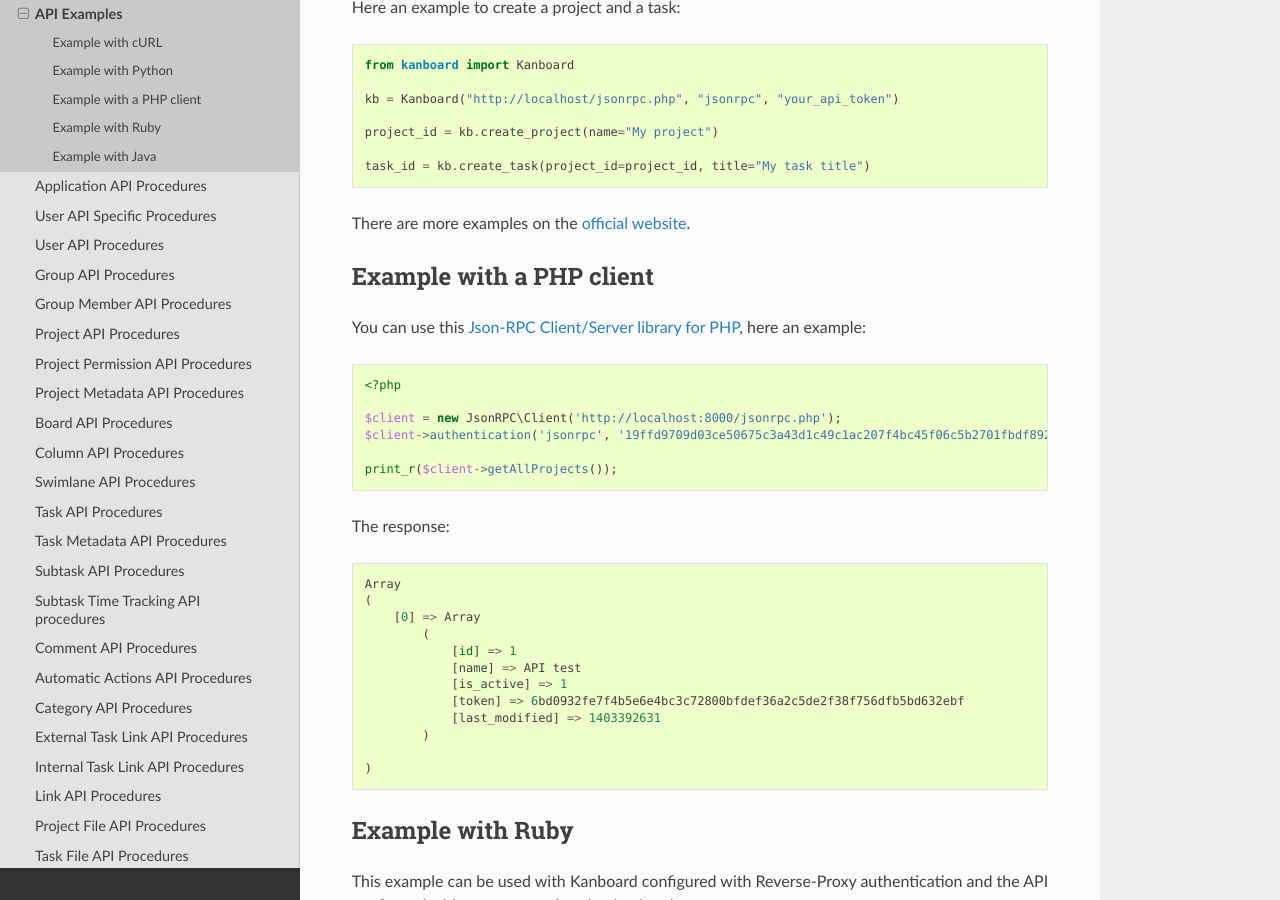
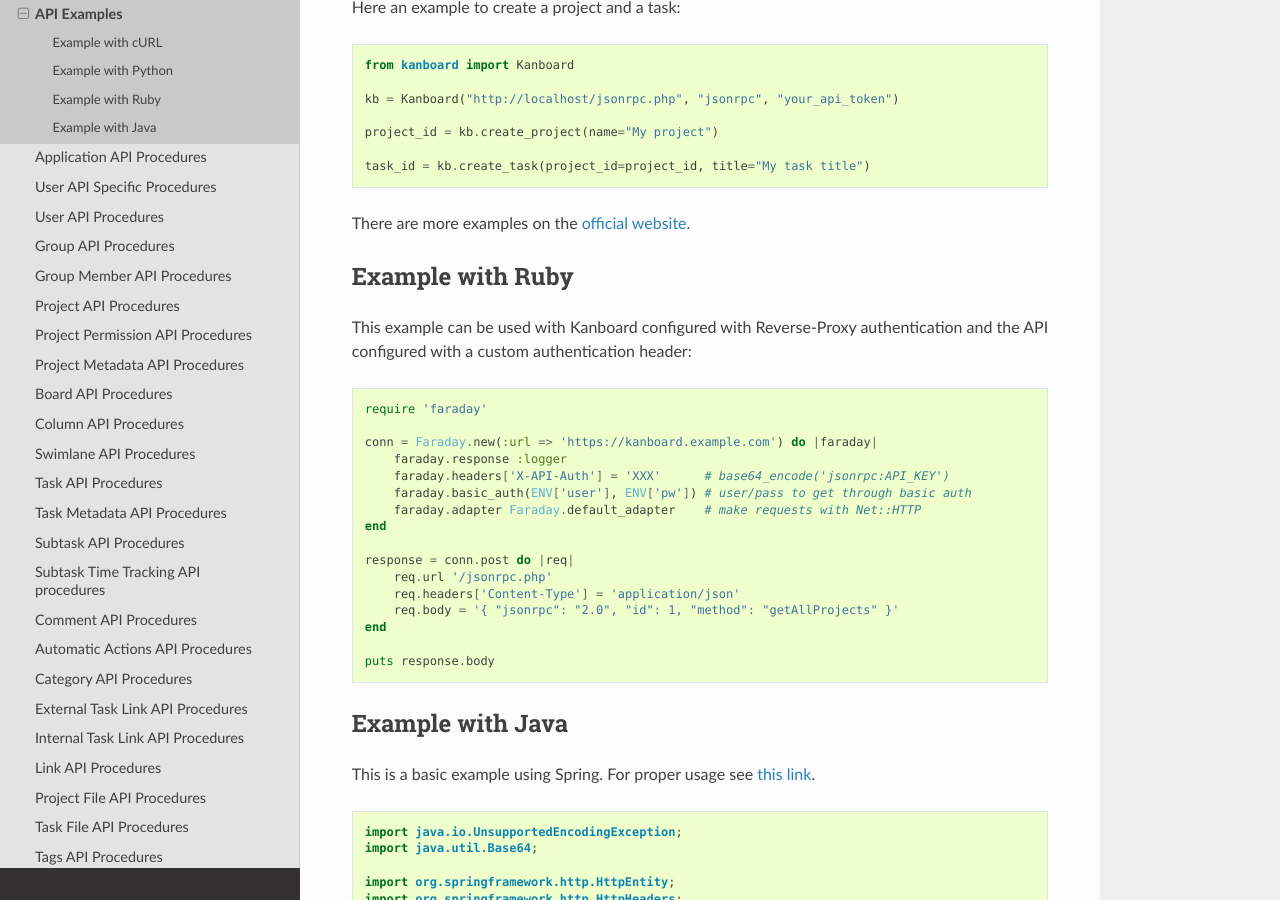
Before and after one commit to kanboard/documentation, a Sphinx documentation site: the page built from source/api/examples.rst, in a window 1280 px wide and 900 px high, scrolled down 872 px. Built offline with Sphinx 7.4.7 and the Read the Docs theme 2.0.0, drawn with Linux system fonts in a browser that asks for light colours.

Commit message:
Remove PHP API example
The library used in the example is now deprecated.

```diff
--- a/source/api/examples.rst
+++ b/source/api/examples.rst
@@ -55,38 +55,6 @@
 
 There are more examples on the `official
 website <https://github.com/kanboard/kanboard-api-python>`__.
-
-Example with a PHP client
--------------------------
-
-You can use this `Json-RPC Client/Server library for
-PHP <https://github.com/fguillot/JsonRPC>`__, here an example:
-
-.. code:: php
-
-    <?php
-
-    $client = new JsonRPC\Client('http://localhost:8000/jsonrpc.php');
-    $client->authentication('jsonrpc', '19ffd9709d03ce50675c3a43d1c49c1ac207f4bc45f06c5b2701fbdf8929');
-
-    print_r($client->getAllProjects());
-
-The response:
-
-::
-
-    Array
-    (
-        [0] => Array
-            (
-                [id] => 1
-                [name] => API test
-                [is_active] => 1
-                [token] => 6bd0932fe7f4b5e6e4bc3c72800bfdef36a2c5de2f38f756dfb5bd632ebf
-                [last_modified] => 1403392631
-            )
-
-    )
 
 Example with Ruby
 -----------------
```
